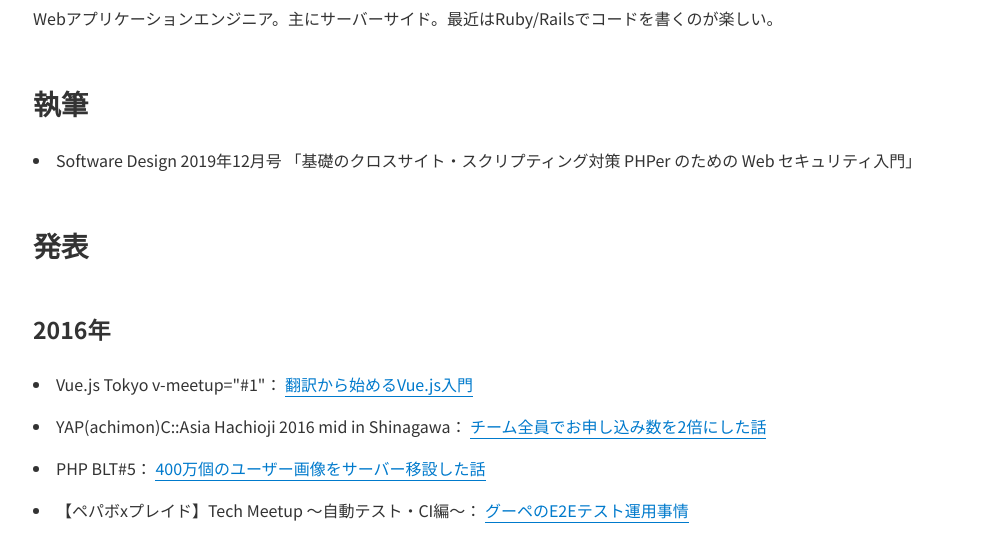
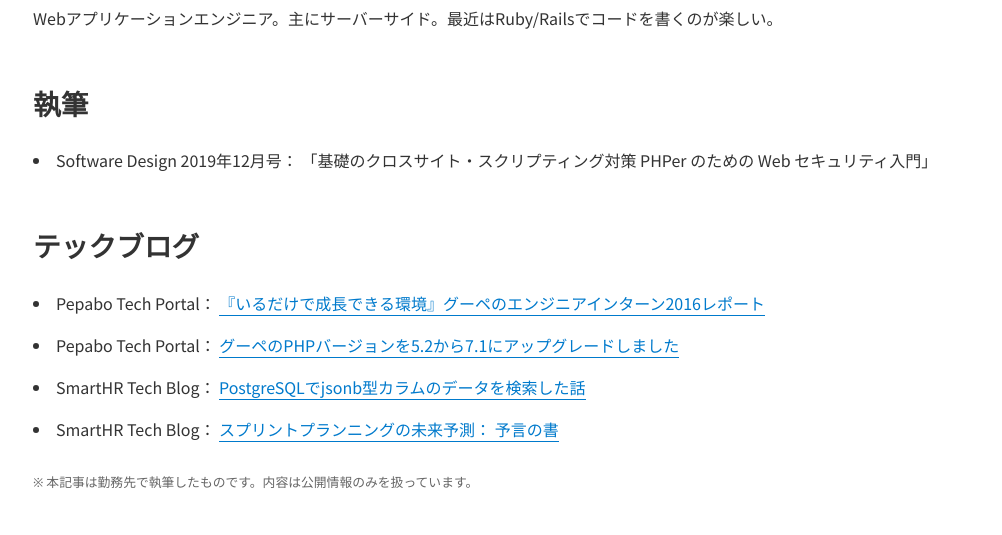
Before and after one commit to hypermkt/blog.hypermkt.jp, a Gatsby site: page /about in a window 1280 px wide. Shown: the part 208-743 px from the top of the page, without its empty margins (138-1140 px from the left). Built offline with nearby package versions, Linux system fonts and the light colour scheme; Gatsby itself is replaced by a stand-in of ours; some packages are replaced by stand-ins of ours.

Commit message:
テックブログを追加

```diff
--- a/src/pages/about.js
+++ b/src/pages/about.js
@@ -205,6 +205,40 @@
     },
   ]
 
+  const books = [
+    {
+      media: "Software Design 2019年12月号",
+      title:
+        "「基礎のクロスサイト・スクリプティング対策 PHPer のための Web セキュリティ入門」",
+      url: null,
+    },
+  ]
+
+  const techBlogs = [
+    {
+      media: "Pepabo Tech Portal",
+      title: "『いるだけで成長できる環境』グーペのエンジニアインターン2016レポート",
+      url: "https://tech.pepabo.com/2016/10/07/goope-engineer-internship-2016/",
+    },
+    {
+      media: "Pepabo Tech Portal",
+      title: "グーペのPHPバージョンを5.2から7.1にアップグレードしました",
+      url: "https://tech.pepabo.com/2017/06/21/goope-php71-upgrade/",
+    },
+    {
+      media: "SmartHR Tech Blog",
+      title:
+        "PostgreSQLでjsonb型カラムのデータを検索した話",
+      url: "https://tech.smarthr.jp/entry/2023/09/20/124323",
+    },
+    {
+      media: "SmartHR Tech Blog",
+      title:
+        "スプリントプランニングの未来予測： 予言の書",
+      url: "https://tech.smarthr.jp/entry/2024/06/21/150305",
+    },
+  ]
+
   return (
     <Layout location={location} title={siteTitle}>
       <SEO title="About" />
@@ -212,12 +246,37 @@
       Webアプリケーションエンジニア。主にサーバーサイド。最近はRuby/Railsでコードを書くのが楽しい。
       <h2>執筆</h2>
       <ul style={{ listStylePosition: "inside", marginLeft: 0 }}>
-        <li>
-          Software Design 2019年12月号
-          「基礎のクロスサイト・スクリプティング対策 PHPer のための Web
-          セキュリティ入門」
-        </li>
+        {books.map((book, index) => (
+          <li key={index}>
+            {book.media}：{" "}
+            {book.url ? (
+              <a href={book.url} target="_blank" rel="noopener noreferrer">
+                {book.title}
+              </a>
+            ) : (
+              book.title
+            )}
+          </li>
+        ))}
       </ul>
+      <h2>テックブログ</h2>
+      <ul style={{ listStylePosition: "inside", marginLeft: 0 }}>
+        {techBlogs.map((blog, index) => (
+          <li key={index}>
+            {blog.media}：{" "}
+            {blog.url ? (
+              <a href={blog.url} target="_blank" rel="noopener noreferrer">
+                {blog.title}
+              </a>
+            ) : (
+              blog.title
+            )}
+          </li>
+        ))}
+      </ul>
+      <p style={{ fontSize: "0.8em", color: "#666" }}>
+        ※ 本記事は勤務先で執筆したものです。内容は公開情報のみを扱っています。
+      </p>
       <h2>発表</h2>
       {presentations.map((yearData, index) => (
         <div key={index}>
```
